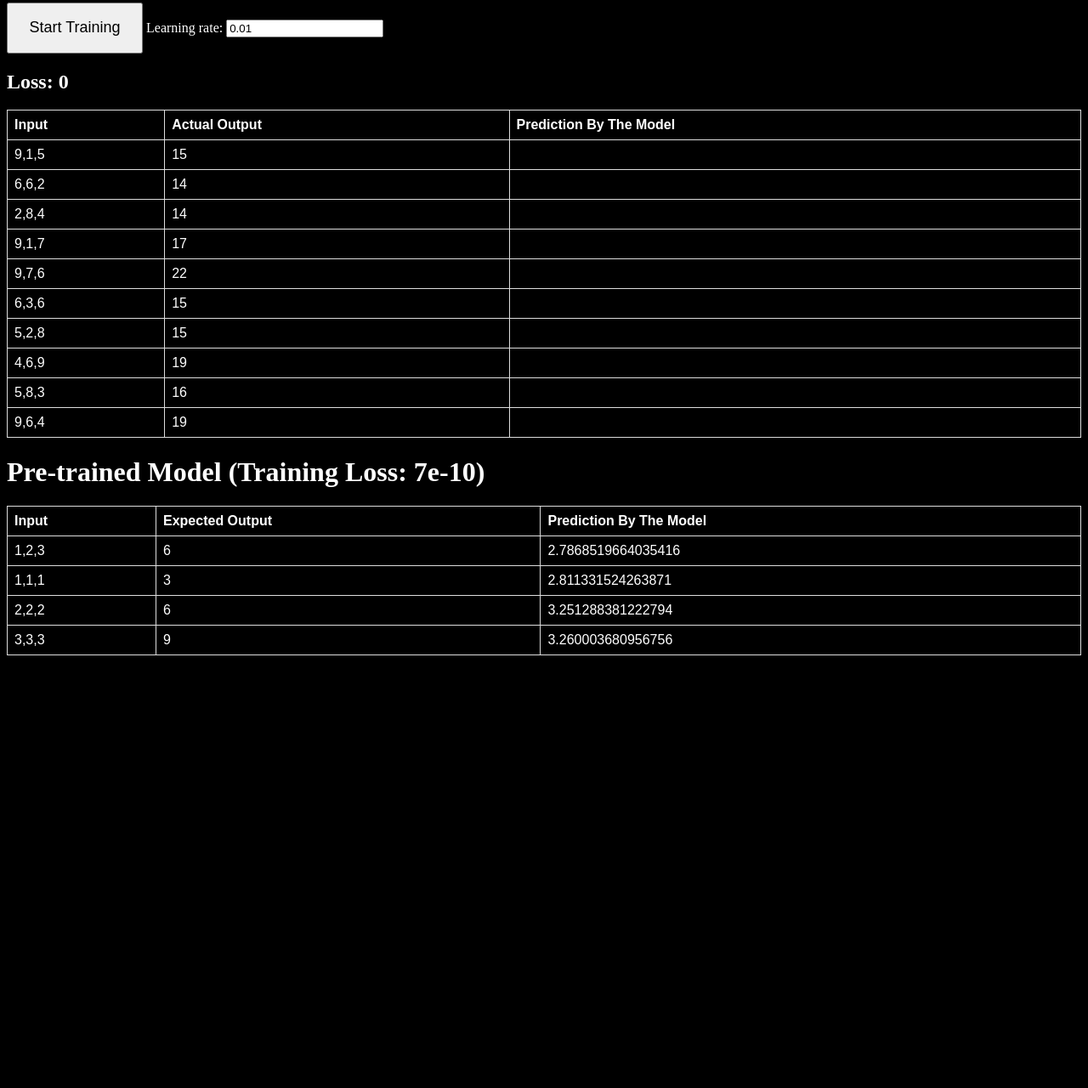
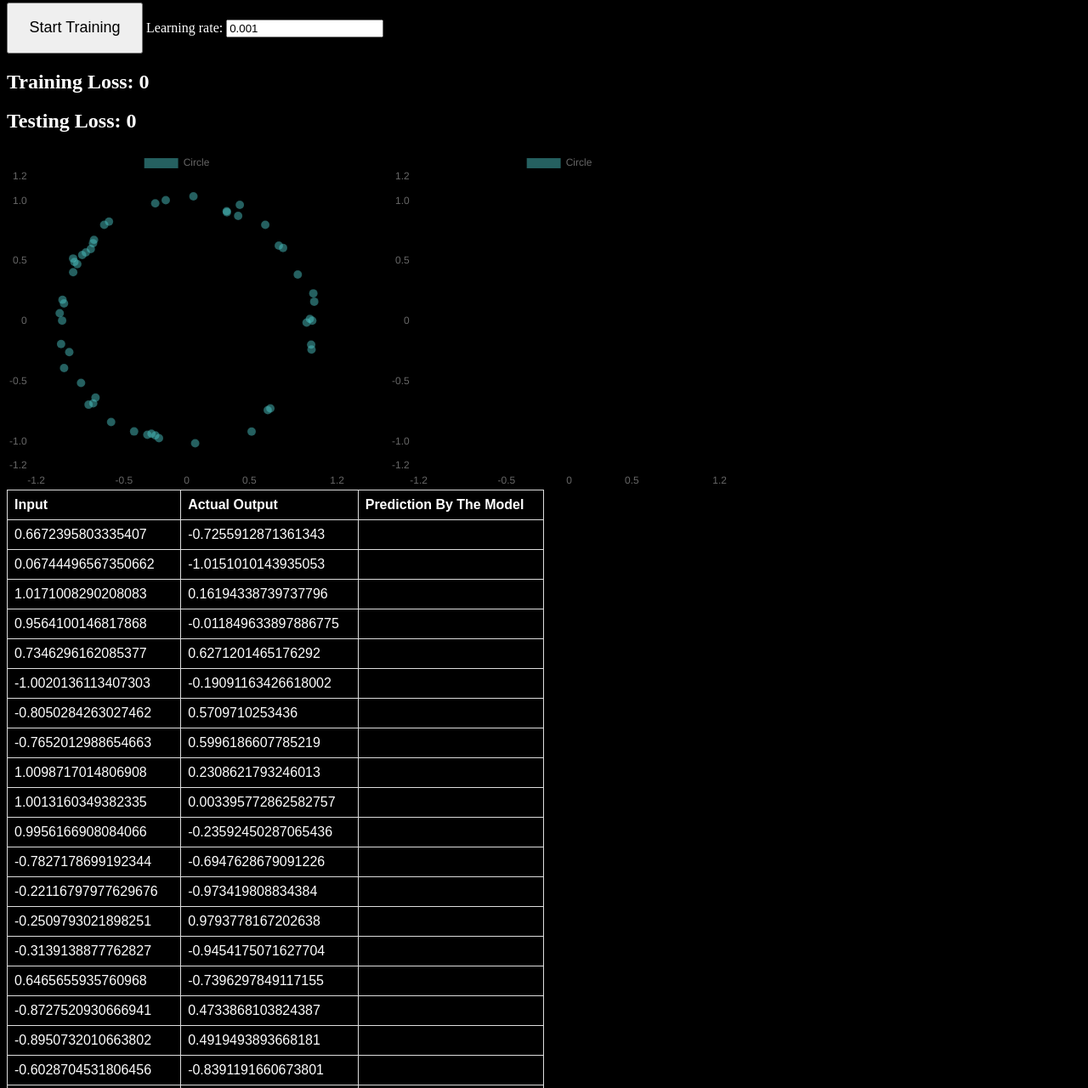
Before and after one commit to PraveenSaravanan7/AI-Function-Predictor, a plain HTML site: page index.html in a window 1280 px wide. Shown: the part 118-1398 px from the top of the page at 85% size. Before the commit the page ends 897 px from the top, so only its background shows below. Drawn offline with nearby package versions, Linux system fonts and the light colour scheme.

Commit message:
Added circle data

```diff
--- /dev/null
+++ b/dataset.js
@@ -0,0 +1,69 @@
+function getRandomNumber(min, max, isInteger = false) {
+  const randomNumber = Math.random() * (max - min) + min;
+  return isInteger ? Math.floor(randomNumber) : randomNumber;
+}
+
+function generateUnitCircleData(numPoints, noiseFactor = 0.1) {
+  const xs = [];
+  const ys = [];
+
+  for (let i = 0; i < numPoints; i++) {
+    // const angle = (i / numPoints) * 2 * Math.PI;
+    const angle = Math.random() * 2 * Math.PI;
+    const x = Math.cos(angle);
+    const y = Math.sin(angle);
+
+    const noisyX = x + (Math.random() - 0.5) * noiseFactor;
+    const noisyY = y + (Math.random() - 0.5) * noiseFactor;
+
+    xs.push([noisyX]);
+    ys.push([noisyY]);
+  }
+
+  return [xs, ys];
+}
+
+const getChartData = (xs = [], ys = []) => {
+  return xs.reduce((acc, x, i) => {
+    acc.push({
+      x: x[0],
+      y: typeof ys[i][0] === "object" ? ys[i][0].data : ys[i][0],
+    });
+    return acc;
+  }, []);
+};
+
+const drawCircleChart = (canvas, xs = [], ys = []) => {
+  const unitCircleData = getChartData(xs, ys);
+
+  return new Chart(canvas, {
+    type: "scatter",
+    data: {
+      datasets: [
+        {
+          label: "Circle",
+          data: unitCircleData,
+          backgroundColor: "rgba(75, 192, 192, 0.5)",
+          pointRadius: 5,
+          pointHoverRadius: 8,
+        },
+      ],
+    },
+    options: {
+      scales: {
+        x: {
+          type: "linear",
+          position: "bottom",
+          min: -1.2,
+          max: 1.2,
+        },
+        y: {
+          type: "linear",
+          position: "left",
+          min: -1.2,
+          max: 1.2,
+        },
+      },
+    },
+  });
+};
--- a/index.html
+++ b/index.html
@@ -8,7 +8,7 @@
       table {
         font-family: arial, sans-serif;
         border-collapse: collapse;
-        width: 100%;
+        width: 50%;
       }
 
       td,
@@ -17,7 +17,15 @@
         text-align: left;
         padding: 8px;
       }
+
+      #chart-wrapper {
+        display: inline-block;
+        position: relative;
+        width: 400px;
+        height: 400px;
+      }
     </style>
+    <script src="https://cdn.jsdelivr.net/npm/chart.js"></script>
   </head>
   <body style="background-color: black; color: white">
     <h1>AI Function Predictor | No BlackBox</h1>
@@ -31,13 +39,27 @@
     </button>
 
     <span
-      >Learning rate: <input type="number" id="learningRate" value="0.01"
+      >Learning rate: <input type="number" id="learningRate" value="0.001"
     /></span>
 
     <h2>
-      Loss:
+      Training Loss:
       <span id="lossText">0</span>
     </h2>
+    <h2>
+      Testing Loss:
+      <span id="testingLossText">0</span>
+    </h2>
+
+    <div style="display: flex; flex-direction: row; column-gap: 50px">
+      <div id="chart-wrapper">
+        <canvas id="trainingChart" height="100" width="100"></canvas>
+      </div>
+
+      <div id="chart-wrapper">
+        <canvas id="testingChart" height="100" width="100"></canvas>
+      </div>
+    </div>
 
     <table>
       <tbody id="table">
@@ -49,24 +71,13 @@
       </tbody>
     </table>
 
-    <h1>Pre-trained Model (Training Loss: 7e-10)</h1>
-    <table>
-      <tbody id="pretrainedTable">
-        <tr>
-          <th>Input</th>
-          <th>Expected Output</th>
-          <th>Prediction By The Model</th>
-        </tr>
-      </tbody>
-    </table>
-
-    <script src="utlis.js"></script>
+    <script src="dataset.js"></script>
     <script src="engine.js"></script>
     <script src="mlp.js"></script>
     <script src="index.js"></script>
 
-    <script src="checkpoint_lowest.js"></script>
-    <script src="pretrained.js"></script>
+    <!-- <script src="checkpoint_lowest.js"></script> -->
+    <!-- <script src="pretrained.js"></script> -->
 
     <!-- <script src="test.js"></script> -->
   </body>
--- a/index.js
+++ b/index.js
@@ -1,15 +1,12 @@
 let startTraining = false;
 
-// const xs = [
-//   [1, 2, 3],
-//   [1, 1, 1],
-//   [2, 2, 2],
-//   [3, 3, 3],
-// ];
+const ctx = document.getElementById("trainingChart").getContext("2d");
+const ctx2 = document.getElementById("testingChart").getContext("2d");
 
-// const ys = [[6], [3], [6], [9]]; // a = b + c + d;
+const [xs, ys] = generateUnitCircleData(50);
 
-const [xs, ys] = generateSampleData(10);
+drawCircleChart(ctx, xs, ys);
+const testChart = drawCircleChart(ctx2);
 
 const yCells = [];
 
@@ -23,10 +20,29 @@ xs.forEach((x, i) => {
   cell2.innerHTML = ys[i].join(",");
 });
 
-const n = new MLP(3, [4, 4, 1]);
+const n = new MLP(1, [20, 20, 1]);
+
+const test = () => {
+  const [xs, ys] = generateUnitCircleData(10);
+
+  const ypred = xs.map((x) => n.call(x));
+
+  console.log(ypred);
+
+  const chartData = getChartData(xs, ypred);
+
+  console.log(chartData);
+
+  testChart.data.datasets.forEach((dataset) => {
+    dataset.data = chartData;
+  });
+
+  testChart.update();
+};
 
 const train = () => {
   if (!startTraining) return;
+  test();
 
   const ypred = xs.map((x) => n.call(x));
 
--- a/mlp.js
+++ b/mlp.js
@@ -26,7 +26,7 @@ class Neuron extends Module {
       .reduce((sum, wi, i) => sum.add(wi.mul(x[i])), new Value(0))
       .add(this.b);
 
-    return this.nonlin ? activation.tanh() : activation;
+    return this.nonlin ? activation.relu() : activation;
   }
 
   parameters() {
```
